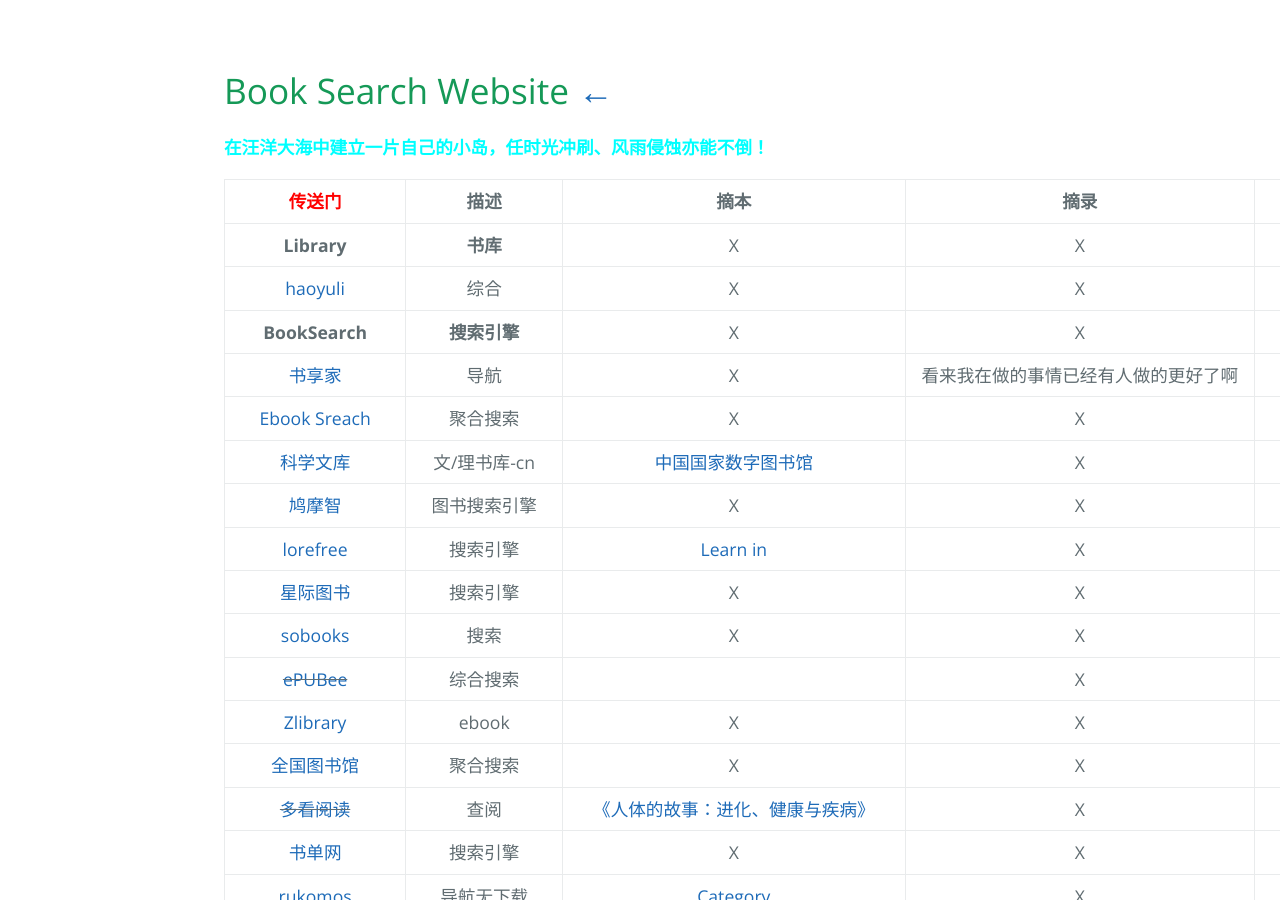
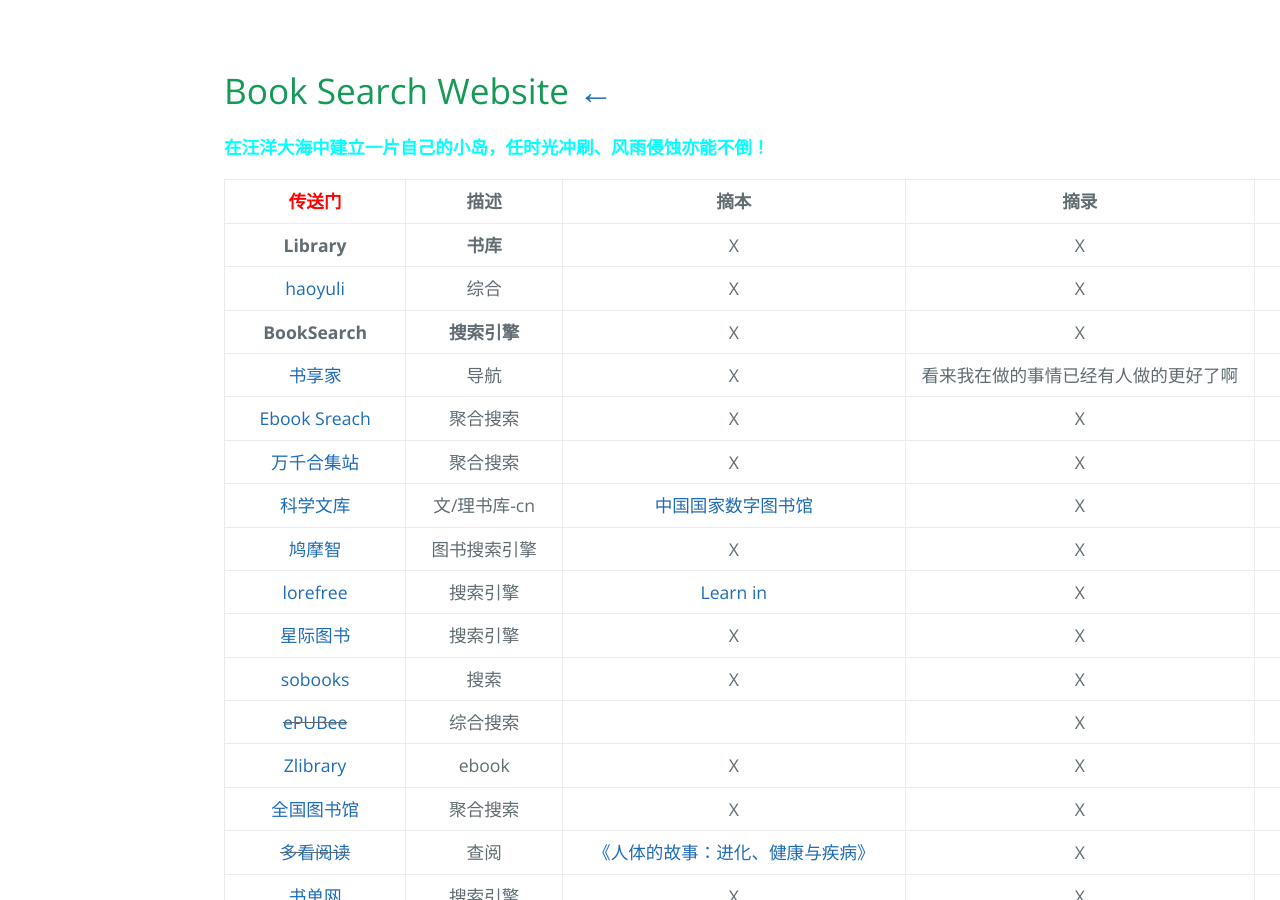
Before and after one commit to AmbroseRen/test, a Jekyll site: the page built from Library/BookSearch.md, in a window 1280 px wide and 900 px high. Built offline with Jekyll 4.4.1, drawn with Linux system fonts in a browser that asks for light colours; our own code applies the rules of GitHub Pages for plain Markdown files; the repository's description, which GitHub fills in, is left out.

Commit message:
Update BookSearch.md

```diff
--- a/Library/BookSearch.md
+++ b/Library/BookSearch.md
@@ -13,6 +13,7 @@
 | __BookSearch__ | __搜索引擎__ | X | X | X |
 | [书享家](http://shuxiangjia.cn/) | 导航 | X | 看来我在做的事情已经有人做的更好了啊 | X |
 | [Ebook Sreach](https://ebook.blinkol.com/#/) | 聚合搜索 | X | X | X |
+| [万千合集站](http://www.hejizhan.com/bbs/) | 聚合搜索 | X | X | X |
 | [科学文库](https://book.sciencereading.cn/shop/main/Login/shopFrame.do) | 文/理书库-cn | [中国国家数字图书馆](http://www.nlc.cn/) | X | X |
 | [鸠摩智](https://www.jiumodiary.com/) | 图书搜索引擎 | X | X | X |
 | [lorefree](https://ebook2.lorefree.com/) | 搜索引擎 | [Learn in](https://ebook2.lorefree.com/site/index?s=Lean%20in) | X | X |
```
